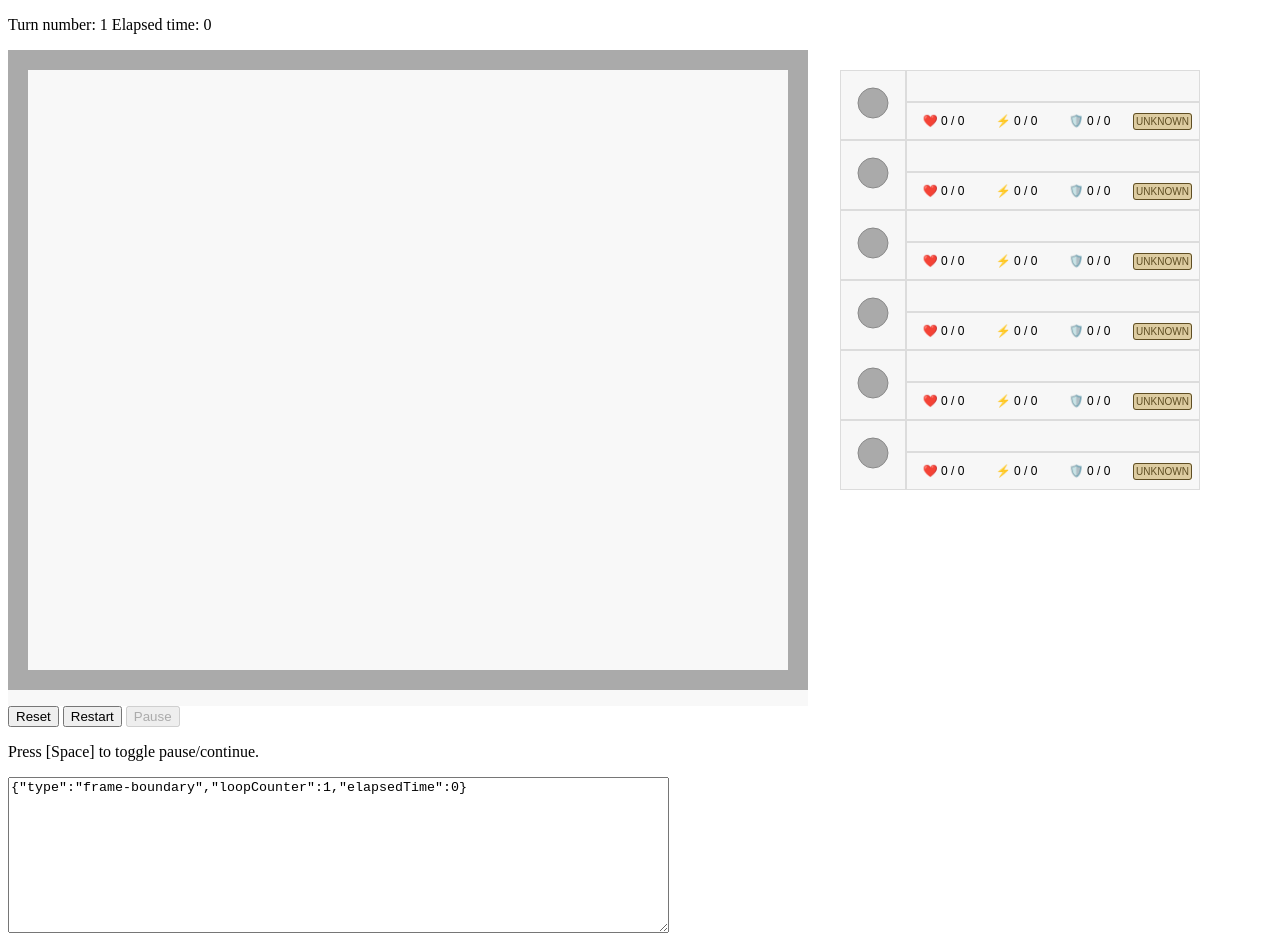
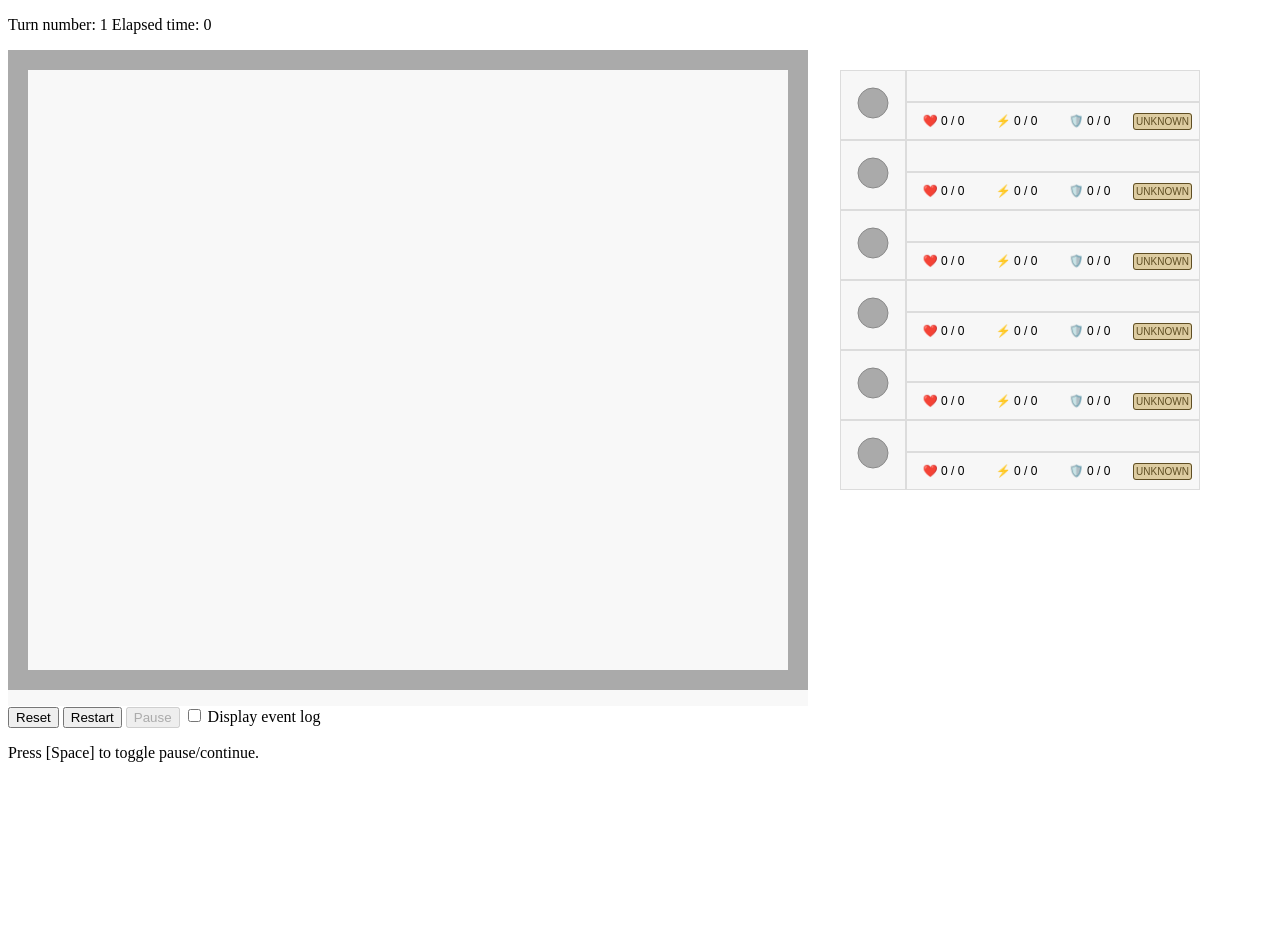
Before and after one commit to tlcornell/magic, a website: page src/index.html in a window 1280 px wide. Both pictures are taken after a click on the button "Start". After the commit the page ends 800 px from the top, so only its background shows below. Drawn offline with nearby package versions, Linux system fonts and the light colour scheme.

Commit message:
Improve log display
If the fight is very long, then displaying the log can take a
very long time indeed. Maybe all those calls to JSON.stringify?
Anyway, I added a checkbox so that you only get the log if you
demand it. It resets on 'Reset', but not on 'Restart'. Also it
is only checked at the end of the battle, so you can flip it
on and off as many times as you want while the game is running.
Only the final state matters.

Also changed the log display textarea to be 90% of the width,
with no line wrapping. Making it a bit more readable.

Still needs some sort of progress or busy/wait indicator to
let you know something is happening.

```diff
--- a/src/game.js
+++ b/src/game.js
@@ -178,6 +178,7 @@ var MAGIC = ((ns) => {
 	};
 
 	App.prototype.reset = function () {
+		e_('show-log').checked = false;
 		this.game.exitGameLoop();
 		this.game.clearGameWorld();
 		this.game.resetRosterManager();
@@ -247,8 +248,11 @@ var MAGIC = ((ns) => {
 
 
 	App.prototype.displayLog = function () {
+		if (!e_('show-log').checked) {
+			return;
+		}
 		let div = e_('log-div');
-		div.innerHTML = `<textarea id="log-display" rows="10" cols="80"></textarea>`;
+		div.innerHTML = `<textarea id="log-display" rows="10" wrap="off" style="width: 90%;"></textarea>`;
 		let display = e_('log-display');
 		ns.log.display(display);
 		//display.append(ns.log);
--- a/src/index.html
+++ b/src/index.html
@@ -30,6 +30,8 @@ Elapsed time: <span id="elapsed-time">0.0</span>
 	<button id="reset">Reset</button>
 	<button id="start">Start</button>
 	<button id="pause">Pause</button>
+	<input id="show-log" type="checkbox">
+	<label for="show-log">Display event log</label>
 
 	<p id="note-to-self">
 	Press [Space] to toggle pause/continue.
```
